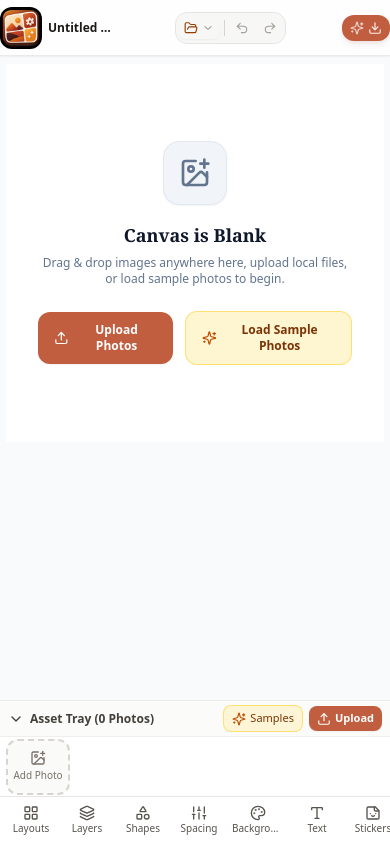
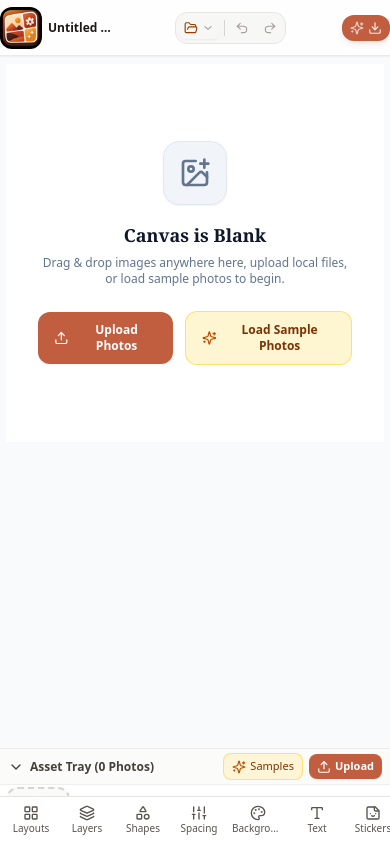
Before and after one commit to dhaneshwar266/CollageCraft, a React (Vite) app: page / in a window 390 px wide. Built offline with nearby package versions, Linux system fonts and the light colour scheme; a web font is replaced by a local one.

Commit message:
Fix mobile responsive layout

```diff
--- a/src/components/layout/AssetTray.jsx
+++ b/src/components/layout/AssetTray.jsx
@@ -45,7 +45,7 @@ export default function AssetTray({
 
   return (
     <div
-      className={`border-t border-stone-200/80 bg-white/95 backdrop-blur-md transition-all duration-300 z-20 flex flex-col shrink-0 mb-[calc(3rem+env(safe-area-inset-bottom,0px))] md:mb-0 ${
+      className={`border-t border-stone-200/80 bg-white/95 backdrop-blur-md transition-all duration-300 z-20 flex flex-col shrink-0 mb-0 ${
         isCollapsed ? 'h-9 md:h-10' : 'h-24 md:h-32 sm:h-36'
       }`}
     >
```
